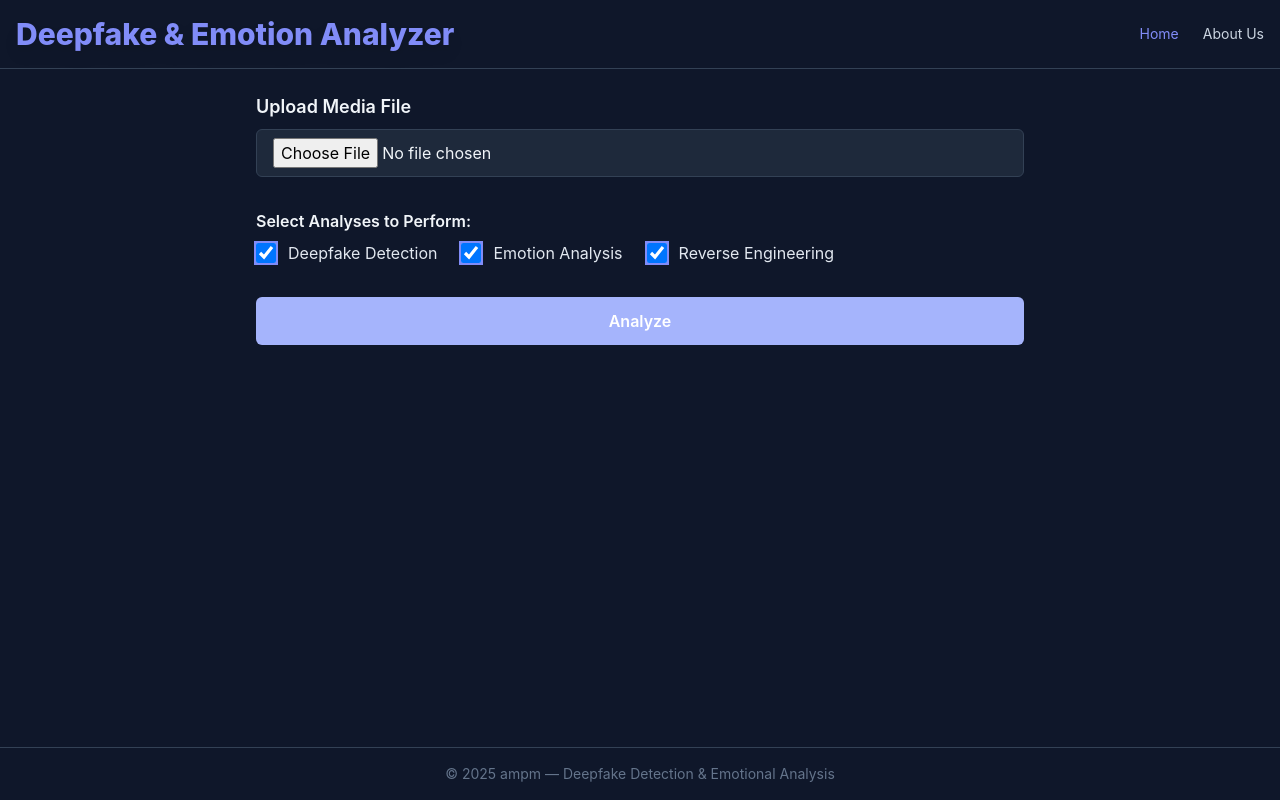
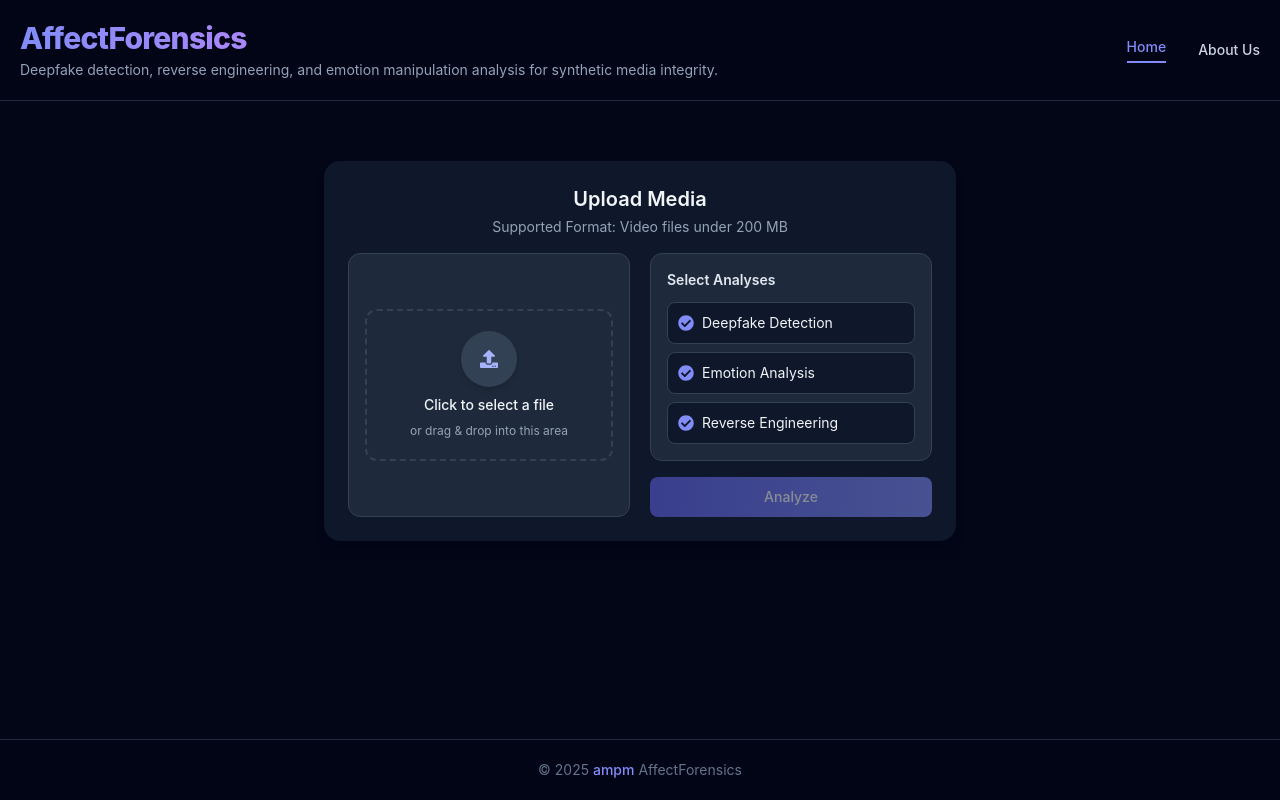
Before and after one commit to Dnyaneshwar0/DF-Analysis, a React (Create React App) app in the folder frontend/: page / in a window 1280 px wide. Built offline with nearby package versions, Linux system fonts and the light colour scheme.

Commit message:
feat(ui): enhanced upload page

```diff
--- a/frontend/src/App.js
+++ b/frontend/src/App.js
@@ -2,9 +2,8 @@ import React, { useState } from 'react';
 import UploadPage from './pages/UploadPage';
 import ResultsPage from './pages/ResultsPage';
 import ProcessingPage from './pages/ProcessingPage';
-import AboutUs from './pages/AboutUs'; // <-- import the About Us page
+import AboutUs from './pages/AboutUs';
 
-// Constants to manage app states
 const APP_STATES = {
   UPLOAD: 'upload',
   PROCESSING: 'processing',
@@ -12,9 +11,6 @@ const APP_STATES = {
   ABOUT: 'about',
 };
 
-/**
- * Root App component controlling main app flow
- */
 export default function App() {
   const [appState, setAppState] = useState(APP_STATES.UPLOAD);
   const [uploadedFile, setUploadedFile] = useState(null);
@@ -25,11 +21,9 @@ export default function App() {
   });
   const [resultData, setResultData] = useState(null);
 
-  // Handler for starting analysis
   const startAnalysis = () => {
     if (!uploadedFile) return;
     setAppState(APP_STATES.PROCESSING);
-
     setTimeout(() => {
       const mockResults = require('./mock/mockData').default;
       setResultData(mockResults);
@@ -37,7 +31,6 @@ export default function App() {
     }, 3000);
   };
 
-  // Handler for resetting app to initial state
   const resetApp = () => {
     setUploadedFile(null);
     setResultData(null);
@@ -45,21 +38,28 @@ export default function App() {
   };
 
   return (
-    <div className="min-h-screen flex flex-col bg-slate-900 text-slate-100">
+    <div className="min-h-screen flex flex-col bg-slate-950 text-slate-100 font-inter">
       {/* Header */}
-      <header className="p-4 border-b border-slate-700 flex justify-between items-center">
-        <h1
+      <header className="p-5 border-b border-slate-800 flex justify-between items-center backdrop-blur-sm sticky top-0 z-50 bg-slate-950/80">
+        <div
           onClick={() => setAppState(APP_STATES.UPLOAD)}
-          className="text-3xl font-extrabold glow-indigo select-none cursor-pointer"
+          className="cursor-pointer select-none"
         >
-          Deepfake & Emotion Analyzer
-        </h1>
+          <h1 className="text-3xl font-extrabold tracking-tight bg-gradient-to-r from-indigo-400 via-purple-400 to-indigo-300 text-transparent bg-clip-text hover:opacity-90 transition">
+            AffectForensics
+          </h1>
+          <p className="text-slate-400 text-xs md:text-sm mt-1">
+            Deepfake detection, reverse engineering, and emotion manipulation analysis for synthetic media integrity.
+          </p>
+        </div>
 
-        <nav className="text-sm space-x-6">
+        <nav className="flex items-center space-x-8 text-sm font-medium">
           <button
             onClick={() => setAppState(APP_STATES.UPLOAD)}
-            className={`hover:text-indigo-400 transition ${
-              appState === APP_STATES.UPLOAD ? 'text-indigo-400' : 'text-slate-300'
+            className={`transition ${
+              appState === APP_STATES.UPLOAD
+                ? 'text-indigo-400 border-b-2 border-indigo-400 pb-1'
+                : 'text-slate-300 hover:text-indigo-400'
             }`}
           >
             Home
@@ -67,8 +67,10 @@ export default function App() {
 
           <button
             onClick={() => setAppState(APP_STATES.ABOUT)}
-            className={`hover:text-indigo-400 transition ${
-              appState === APP_STATES.ABOUT ? 'text-indigo-400' : 'text-slate-300'
+            className={`transition ${
+              appState === APP_STATES.ABOUT
+                ? 'text-indigo-400 border-b-2 border-indigo-400 pb-1'
+                : 'text-slate-300 hover:text-indigo-400'
             }`}
           >
             About Us
@@ -76,8 +78,8 @@ export default function App() {
         </nav>
       </header>
 
-      {/* Main Content */}
-      <main className="flex-grow p-6 max-w-7xl mx-auto w-full">
+      {/* Main */}
+      <main className="flex-grow p-6 md:p-10 max-w-6xl mx-auto w-full">
         {appState === APP_STATES.UPLOAD && (
           <UploadPage
             uploadedFile={uploadedFile}
@@ -104,8 +106,10 @@ export default function App() {
       </main>
 
       {/* Footer */}
-      <footer className="p-4 border-t border-slate-700 text-sm text-slate-500 text-center select-none">
-        &copy; 2025 ampm — Deepfake Detection & Emotional Analysis
+      <footer className="p-5 border-t border-slate-800 text-center text-xs md:text-sm text-slate-500 select-none bg-slate-950/90 backdrop-blur">
+        <p>
+          &copy; 2025 <span className="text-indigo-400 font-medium">ampm</span> AffectForensics
+        </p>
       </footer>
     </div>
   );
--- a/frontend/src/pages/UploadPage.js
+++ b/frontend/src/pages/UploadPage.js
@@ -1,4 +1,5 @@
-import React from 'react';
+import React, { useRef } from 'react';
+import { FaUpload, FaCheckCircle, FaRegSquare } from 'react-icons/fa';
 
 const ANALYSIS_OPTIONS = [
   { id: 'deepfake', label: 'Deepfake Detection' },
@@ -13,6 +14,8 @@ export default function UploadPage({
   setAnalysisOptions,
   onAnalyze,
 }) {
+  const fileInputRef = useRef(null);
+
   const handleFileChange = (e) => {
     const file = e.target.files[0];
     setUploadedFile(file || null);
@@ -22,57 +25,121 @@ export default function UploadPage({
     setAnalysisOptions((prev) => ({ ...prev, [id]: !prev[id] }));
   };
 
+  const openFilePicker = () => fileInputRef.current && fileInputRef.current.click();
+
+  const formattedSize = (file) =>
+    file ? `${(file.size / 1024 / 1024).toFixed(2)} MB` : '';
+
   return (
-    <section className="max-w-3xl mx-auto space-y-8">
-      <div>
-        <label
-          htmlFor="file-upload"
-          className="block mb-2 text-lg font-semibold"
-        >
-          Upload Media File
-        </label>
+    <section className="max-w-2xl mx-auto p-5">
+      <div className="bg-slate-900 rounded-2xl shadow-lg p-6 text-slate-100">
+        <header className="mb-4 text-center">
+          <h2 className="text-xl font-semibold">Upload Media</h2>
+          <p className="mt-1 text-slate-400 text-sm">
+            Supported Format: Video files under 200 MB
+          </p>
+        </header>
+
+        <div className="grid gap-5 md:grid-cols-2">
+          {/* Upload Card */}
+          <div className="bg-slate-800 rounded-xl border border-slate-700 p-4 flex flex-col items-center justify-center gap-3">
             <input
+              ref={fileInputRef}
               id="file-upload"
               type="file"
               accept="video/*,image/*,audio/*"
               onChange={handleFileChange}
-          className="w-full rounded-md border border-slate-700 bg-slate-800 text-slate-100 px-4 py-2 focus:outline-none focus:ring-2 focus:ring-indigo-400"
+              className="hidden"
             />
+
+            <button
+              type="button"
+              onClick={openFilePicker}
+              className="flex flex-col items-center gap-2 w-full py-5 rounded-xl border-2 border-dashed border-slate-700 hover:border-indigo-400 transition focus:outline-none"
+              aria-label="Click to upload media file"
+            >
+              <div className="flex items-center justify-center w-14 h-14 rounded-full bg-slate-700 text-indigo-300 shadow-md">
+                <FaUpload className="text-lg" />
+              </div>
+
+              {!uploadedFile ? (
+                <>
+                  <div className="text-sm font-medium text-slate-100">
+                    Click to select a file
+                  </div>
+                  <div className="text-xs text-slate-400">
+                    or drag & drop into this area
+                  </div>
+                </>
+              ) : (
+                <>
+                  <div className="text-sm font-medium text-slate-100 truncate max-w-full">
+                    {uploadedFile.name}
+                  </div>
+                  <div className="text-xs text-slate-400 mt-1">
+                    {formattedSize(uploadedFile)}
+                  </div>
+                </>
+              )}
+            </button>
+
             {uploadedFile && (
-          <p className="mt-2 text-slate-400 select-text">
-            Selected: {uploadedFile.name} ({(uploadedFile.size / 1024 / 1024).toFixed(2)} MB)
-          </p>
+              <div className="mt-2 w-full px-3 py-2 rounded-md bg-slate-900 border border-slate-700 text-xs text-slate-300">
+                Selected:{' '}
+                <span className="font-medium text-slate-100">
+                  {uploadedFile.name}
+                </span>{' '}
+                — {formattedSize(uploadedFile)}
+              </div>
             )}
           </div>
 
-      <div>
-        <p className="mb-2 font-semibold">Select Analyses to Perform:</p>
-        <div className="flex flex-wrap gap-6">
-          {ANALYSIS_OPTIONS.map(({ id, label }) => (
-            <label
+          {/* Options + CTA */}
+          <aside className="flex flex-col justify-between">
+            <div className="bg-slate-800 rounded-xl border border-slate-700 p-4 space-y-3">
+              <p className="mb-1 font-semibold text-slate-200 text-sm">
+                Select Analyses
+              </p>
+
+              <div className="flex flex-col gap-2">
+                {ANALYSIS_OPTIONS.map(({ id, label }) => {
+                  const checked = !!analysisOptions[id];
+                  return (
+                    <button
                       key={id}
-              className="flex items-center space-x-3 cursor-pointer select-none"
+                      type="button"
+                      onClick={() => toggleOption(id)}
+                      className="w-full flex items-center justify-between gap-3 p-2.5 rounded-lg bg-slate-900 border border-slate-700 hover:border-indigo-400 transition"
                     >
-              <input
-                type="checkbox"
-                checked={analysisOptions[id]}
-                onChange={() => toggleOption(id)}
-                className="w-5 h-5 rounded bg-slate-700 border border-slate-600 checked:bg-indigo-400 checked:ring-2 checked:ring-indigo-400 focus:outline-none"
-              />
-              <span className="text-slate-200">{label}</span>
-            </label>
-          ))}
+                      <div className="flex items-center gap-2">
+                        <div className="text-indigo-400">
+                          {checked ? (
+                            <FaCheckCircle className="text-base" />
+                          ) : (
+                            <FaRegSquare className="text-base text-slate-500" />
+                          )}
+                        </div>
+                        <span className="text-slate-100 text-sm">{label}</span>
+                      </div>
+                    </button>
+                  );
+                })}
               </div>
             </div>
 
+            <div className="mt-4">
               <button
                 type="button"
                 onClick={onAnalyze}
                 disabled={!uploadedFile || !Object.values(analysisOptions).some(Boolean)}
-        className="w-full py-3 rounded-md bg-indigo-500 text-white font-semibold disabled:bg-indigo-300 disabled:cursor-not-allowed transition-colors duration-200 hover:bg-indigo-600"
+                className="w-full py-2.5 rounded-lg bg-gradient-to-r from-indigo-500 to-indigo-400 text-white font-medium text-sm disabled:opacity-50 disabled:cursor-not-allowed hover:shadow-[0_6px_20px_rgba(99,102,241,0.15)] transition"
               >
                 Analyze
               </button>
+            </div>
+          </aside>
+        </div>
+      </div>
     </section>
   );
 }
--- /dev/null
+++ b/package.json
@@ -0,0 +1,5 @@
+{
+  "dependencies": {
+    "react-icons": "^5.5.0"
+  }
+}
```
Also changed, not shown: 1 other file (tests, documents, lock files or other folders). Lines whose indentation alone changed are shown as unchanged.
